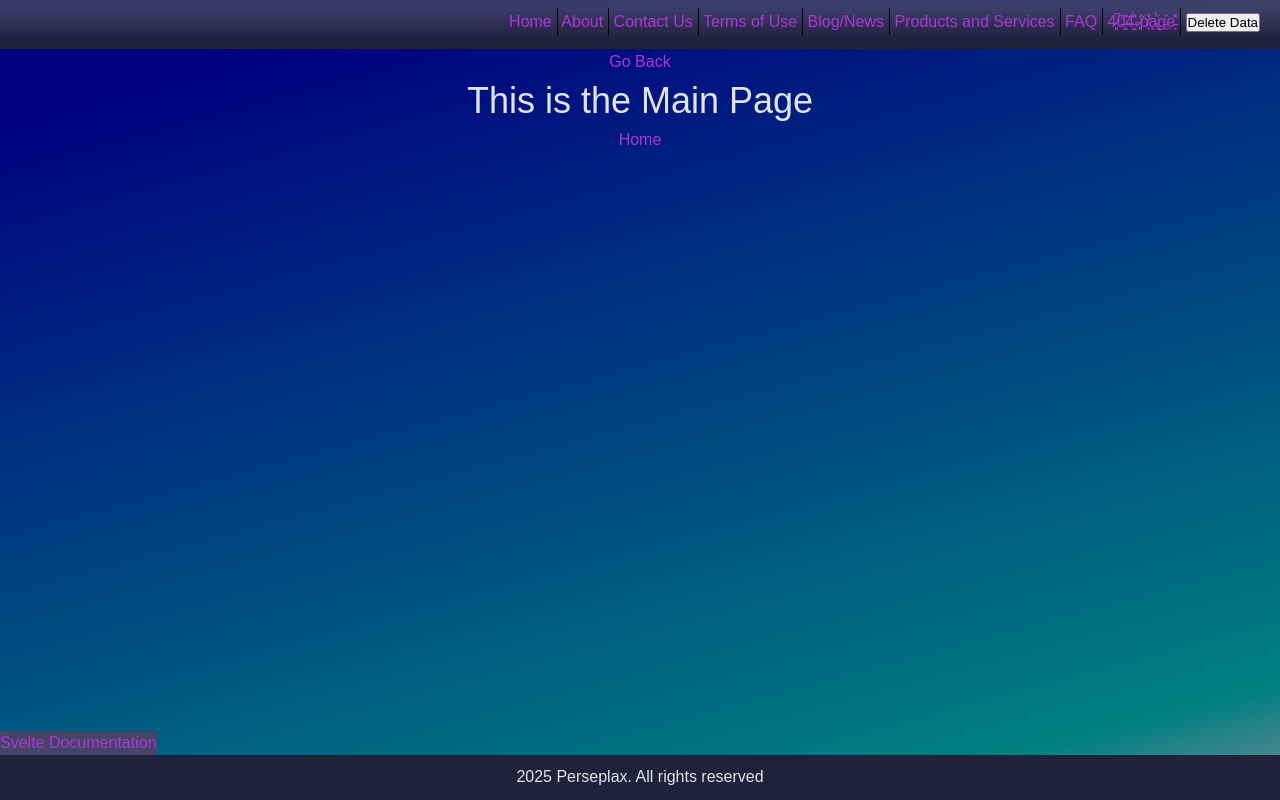
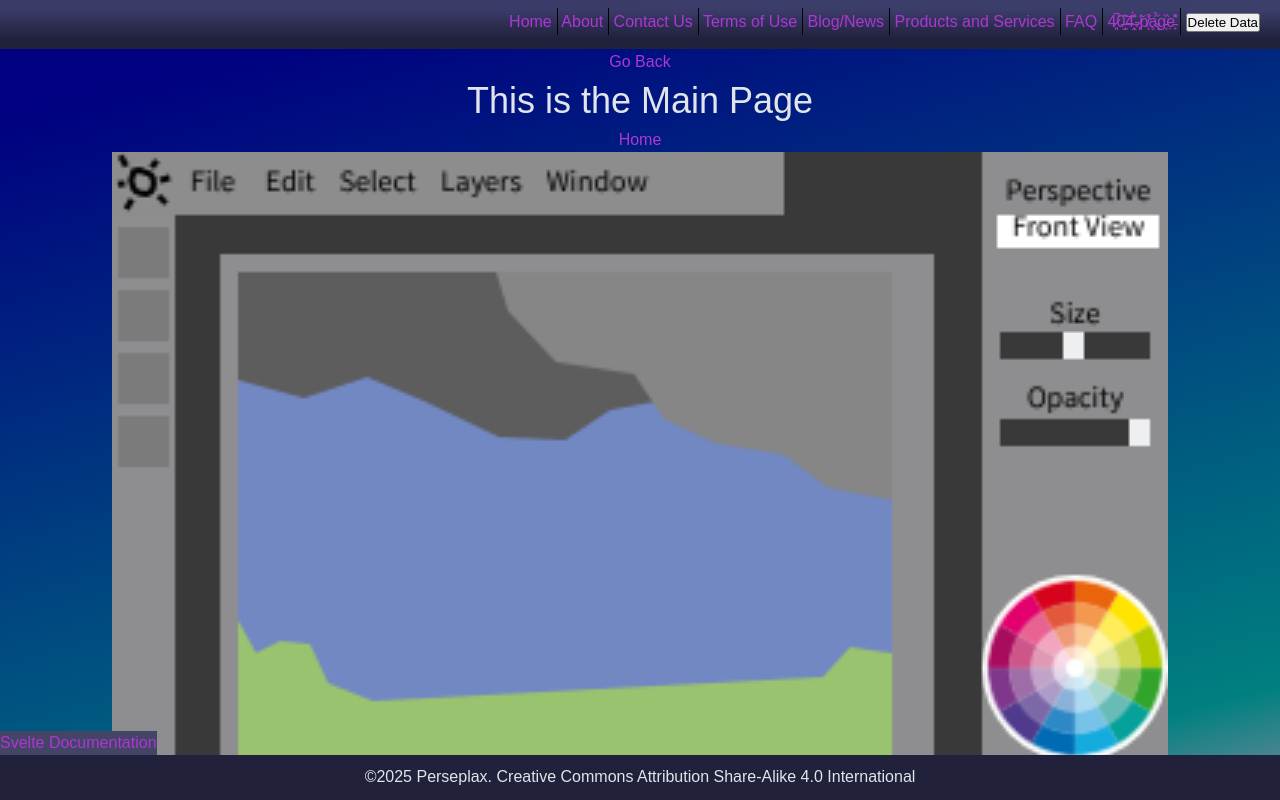
Before and after one commit to KacieFranklin/Research-Project, a SvelteKit app in the folder svelte-app/: page /dynamic in a window 1280 px wide. Built offline with nearby package versions, Linux system fonts and the light colour scheme.

Commit message:
Bug Fixes V1.0.1

```diff
--- a/svelte-app/package.json
+++ b/svelte-app/package.json
@@ -1,7 +1,7 @@
 {
 	"name": "svelte-app",
 	"private": true,
-	"version": "1.0.0",
+	"version": "1.0.1",
 	"type": "module",
 	"scripts": {
 		"dev": "vite dev",
--- a/svelte-app/src/lib/components/Footer.svelte
+++ b/svelte-app/src/lib/components/Footer.svelte
@@ -6,7 +6,7 @@
     <div style="position:fixed;bottom:45px;background-color:#446;z-index:8">
         <a href="https://svelte.dev/docs/kit">Svelte Documentation</a><br>
     </div>
-    <p>2025 Perseplax. All rights reserved</p>
+    <p>©2025 Perseplax. Creative Commons Attribution Share-Alike 4.0 International</p>
 </footer>
 
 <style>
--- a/svelte-app/src/routes/dynamic/+page.svelte
+++ b/svelte-app/src/routes/dynamic/+page.svelte
@@ -4,6 +4,7 @@
 
 <h1>This is the Main Page</h1>
 <a href="/home">Home</a><br>
+<img src="drawView.png" alt="drawing screen UI" width="1056" height="672">
 <br><br><br><br><br><br><br><br><br><br><br><br><br><br><br><br>
 <br><br><br><br><br><br><br><br><br><br><br><br><br><br><br><br>
     <br><br><br><br><br><br><br><br><br><br><br><br><br><br><br><br>
```
Also changed, not shown: svelte-app/src/routes/home/+page.svelte (+1 -8 lines), 1 other file (tests, documents, lock files or other folders).
